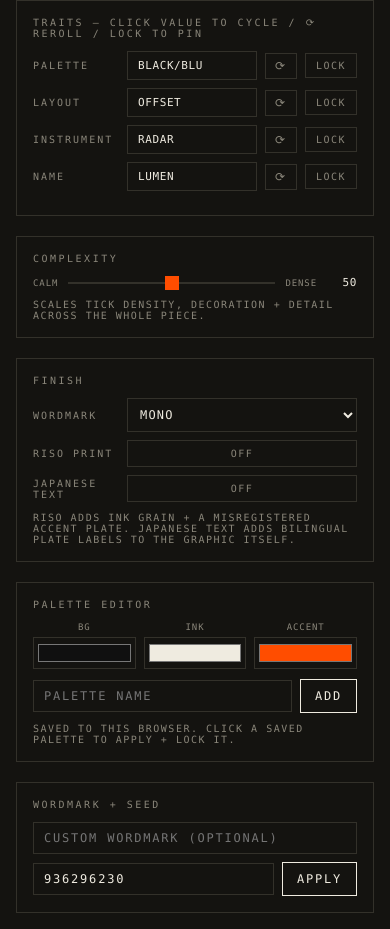
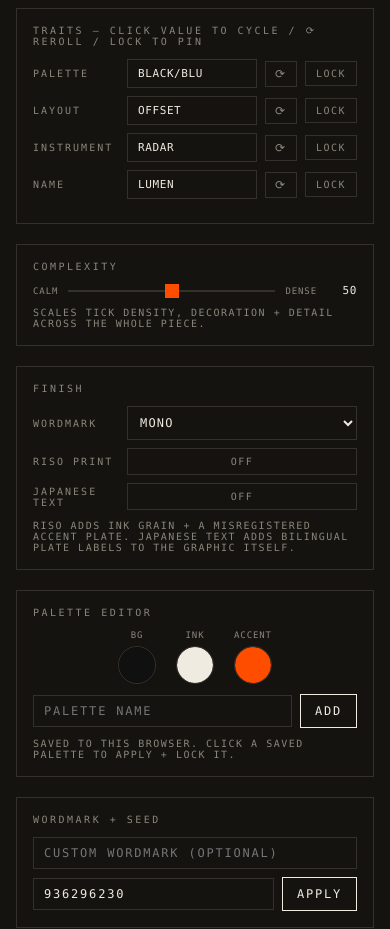
Before and after one commit to marcusandrew75/kojima, a plain HTML site: page index.html in a window 390 px wide. Shown: the part 730-1659 px from the top of the page. Drawn offline with Linux system fonts and the light colour scheme; a script that the page names is missing.

Commit message:
Fix mobile sticky graphic and oval palette swatches
- Palette editor swatches: input[type=color] was width:100% inside a
  flex row at 32px height, so the native colour picker rendered as a
  stretched oval instead of a circle. Fixed to a fixed 38x38 size with
  border-radius:50% plus the -webkit-color-swatch/-moz-color-swatch
  pseudo-element overrides needed to round the picker's inner swatch
  too (the outer radius alone leaves square corners peeking through
  in Chromium/Firefox).

- Mobile sticky graphic: the previous mobile fix removed sticky
  entirely to stop the overlap bug, but the overlap was actually
  caused by position:sticky inside a *wrapped flex* layout, not
  sticky itself. Switched .wrap to plain block display under the
  860px breakpoint so rail/stage/panel stack in normal block flow,
  where the standard "sticky header, content scrolls beneath" pattern
  is reliable. Only .stage is sticky (top:0, capped at 48vh so the
  settings panel stays visible and scrollable beneath it); rail and
  panel remain static.

Co-Authored-By: Claude Fable 5 <noreply@anthropic.com>

```diff
--- a/index.html
+++ b/index.html
@@ -70,10 +70,13 @@ select{background:var(--bg);border:1px solid var(--line);color:var(--ink);font:i
 input[type=range]{-webkit-appearance:none;appearance:none;flex:1;height:2px;background:var(--line);outline:none}
 input[type=range]::-webkit-slider-thumb{-webkit-appearance:none;width:14px;height:14px;background:var(--acc);cursor:pointer;border-radius:0}
 input[type=range]::-moz-range-thumb{width:14px;height:14px;background:var(--acc);border:none;cursor:pointer;border-radius:0}
-.swatches{display:flex;gap:8px;margin-bottom:10px}
-.swatch{flex:1;display:flex;flex-direction:column;gap:5px;align-items:center}
+.swatches{display:flex;gap:20px;margin-bottom:10px;justify-content:center}
+.swatch{display:flex;flex-direction:column;gap:6px;align-items:center}
 .swatch label{font-size:9px;color:var(--dim);letter-spacing:.1em}
-input[type=color]{width:100%;height:32px;border:1px solid var(--line);background:none;padding:2px;cursor:pointer}
+input[type=color]{width:38px;height:38px;border:1px solid var(--line);border-radius:50%;background:none;padding:0;cursor:pointer;overflow:hidden}
+input[type=color]::-webkit-color-swatch-wrapper{padding:0;border-radius:50%}
+input[type=color]::-webkit-color-swatch{border:none;border-radius:50%}
+input[type=color]::-moz-color-swatch{border:none;border-radius:50%}
 .cpal{display:flex;align-items:center;gap:7px;margin-top:8px;font-size:10px;letter-spacing:.1em}
 .cpal .sw{width:13px;height:13px;border:1px solid var(--line);flex-shrink:0}
 .cpal .nm{flex:1;cursor:pointer;overflow:hidden;text-overflow:ellipsis;white-space:nowrap}
@@ -83,11 +86,12 @@ input[type=color]{width:100%;height:32px;border:1px solid var(--line);background
 footer{margin-top:32px;border-top:1px solid var(--line);padding-top:12px;color:var(--dim);font-size:10px;letter-spacing:.2em}
 @media (max-width: 860px){
  body{padding:16px}
- .wrap{gap:16px}
- .rail,.stage,.panel{flex:1 1 100%;max-width:100%;position:static;top:auto;align-self:auto}
- .rail{max-height:none;overflow-y:visible;padding-right:0}
+ .wrap{display:block}
+ .rail{width:100%;max-width:100%;position:static;max-height:none;overflow-y:visible;padding-right:0;margin-bottom:16px}
  .railsec .railh{position:static}
- .stage svg{max-height:none}
+ .stage{width:100%;max-width:100%;position:sticky;top:0;z-index:5;background:var(--bg);margin-bottom:16px;padding-bottom:8px}
+ .stage svg{max-height:48vh;width:auto;max-width:100%;margin:0 auto}
+ .panel{width:100%;max-width:100%}
 }
 </style>
 </head>
```
